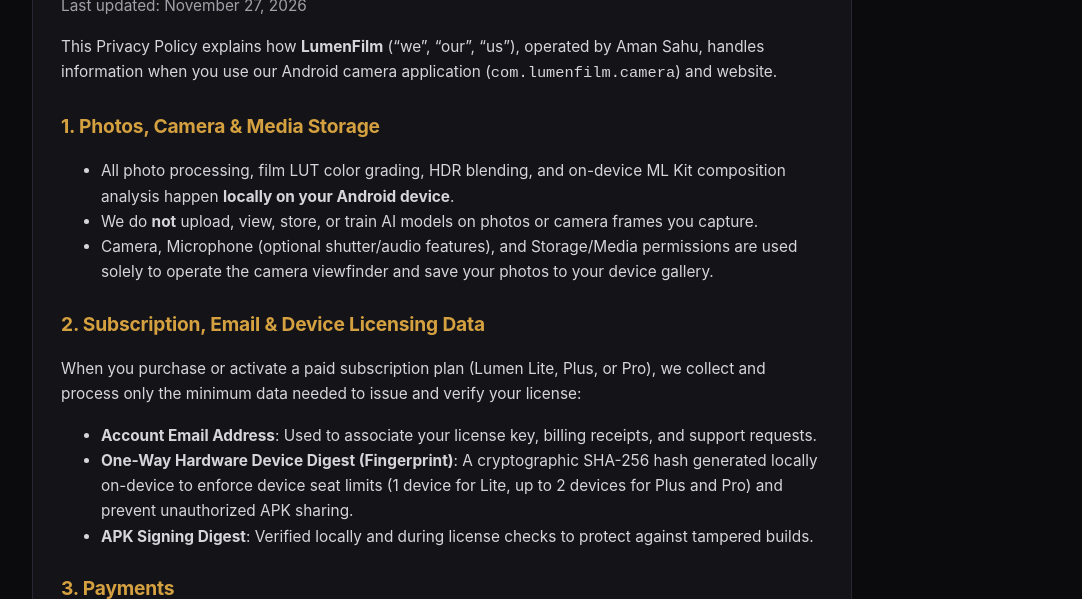
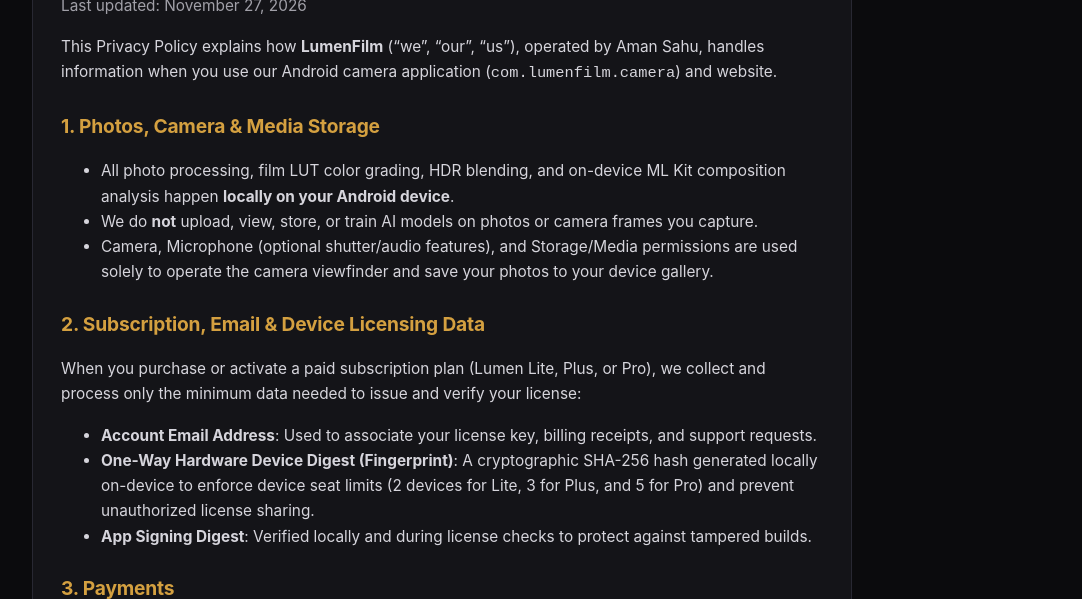
Before and after one commit to Aman451645/LumenFilm, a plain HTML site: page docs/privacy-policy.html in a window 1280 px wide. Shown: the part 201-800 px from the top of the page, without its empty margins (88-1170 px from the left). Drawn offline with Linux system fonts and the light colour scheme.

Commit message:
Compliance update: remove APK download and sync UPI pricing/policies

```diff
--- a/docs/privacy-policy.html
+++ b/docs/privacy-policy.html
@@ -44,13 +44,13 @@
       <p>When you purchase or activate a paid subscription plan (Lumen Lite, Plus, or Pro), we collect and process only the minimum data needed to issue and verify your license:</p>
       <ul>
         <li><strong>Account Email Address</strong>: Used to associate your license key, billing receipts, and support requests.</li>
-        <li><strong>One-Way Hardware Device Digest (Fingerprint)</strong>: A cryptographic SHA-256 hash generated locally on-device to enforce device seat limits (1 device for Lite, up to 2 devices for Plus and Pro) and prevent unauthorized APK sharing.</li>
-        <li><strong>APK Signing Digest</strong>: Verified locally and during license checks to protect against tampered builds.</li>
+        <li><strong>One-Way Hardware Device Digest (Fingerprint)</strong>: A cryptographic SHA-256 hash generated locally on-device to enforce device seat limits (2 devices for Lite, 3 for Plus, and 5 for Pro) and prevent unauthorized license sharing.</li>
+        <li><strong>App Signing Digest</strong>: Verified locally and during license checks to protect against tampered builds.</li>
       </ul>
 
       <h2>3. Payments</h2>
       <p>
-        Payments are processed securely by third-party payment gateways (such as <strong>Razorpay</strong> for Indian UPI/cards/netbanking or Stripe for international cards).
+        Payments are processed securely by third-party payment gateways (such as <strong>Razorpay</strong> for Indian UPI payments via PhonePe, Google Pay, Paytm, or BHIM).
         We do <strong>not</strong> collect or store your card numbers, CVV, UPI PINs, or bank login credentials on our servers. Payment processors handle your transaction details under their own PCI-DSS compliant privacy policies.
       </p>
 
```
